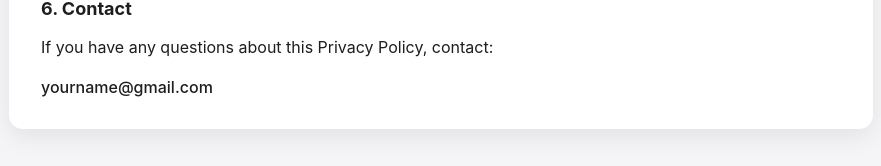
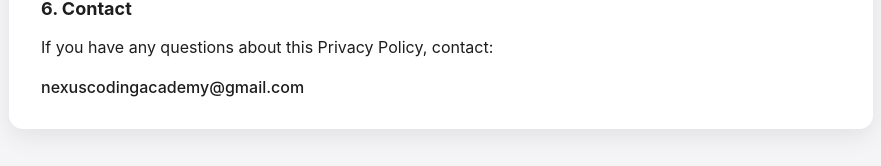
Before and after one commit to isaiahgoh-arch/privacy-policy-spikefall, a plain HTML site: page index.html in a window 1280 px wide. Shown: the part 987-1153 px from the top of the page, without its empty margins (199-1080 px from the left). Drawn offline with Linux system fonts and the light colour scheme.

Commit message:
Update index.html

```diff
--- a/index.html
+++ b/index.html
@@ -116,7 +116,7 @@
 
     <h2>6. Contact</h2>
     <p>If you have any questions about this Privacy Policy, contact:</p>
-    <div class="footer-contact">yourname@gmail.com</div>
+    <div class="footer-contact">nexuscodingacademy@gmail.com</div>
 
 </div>
 
```
